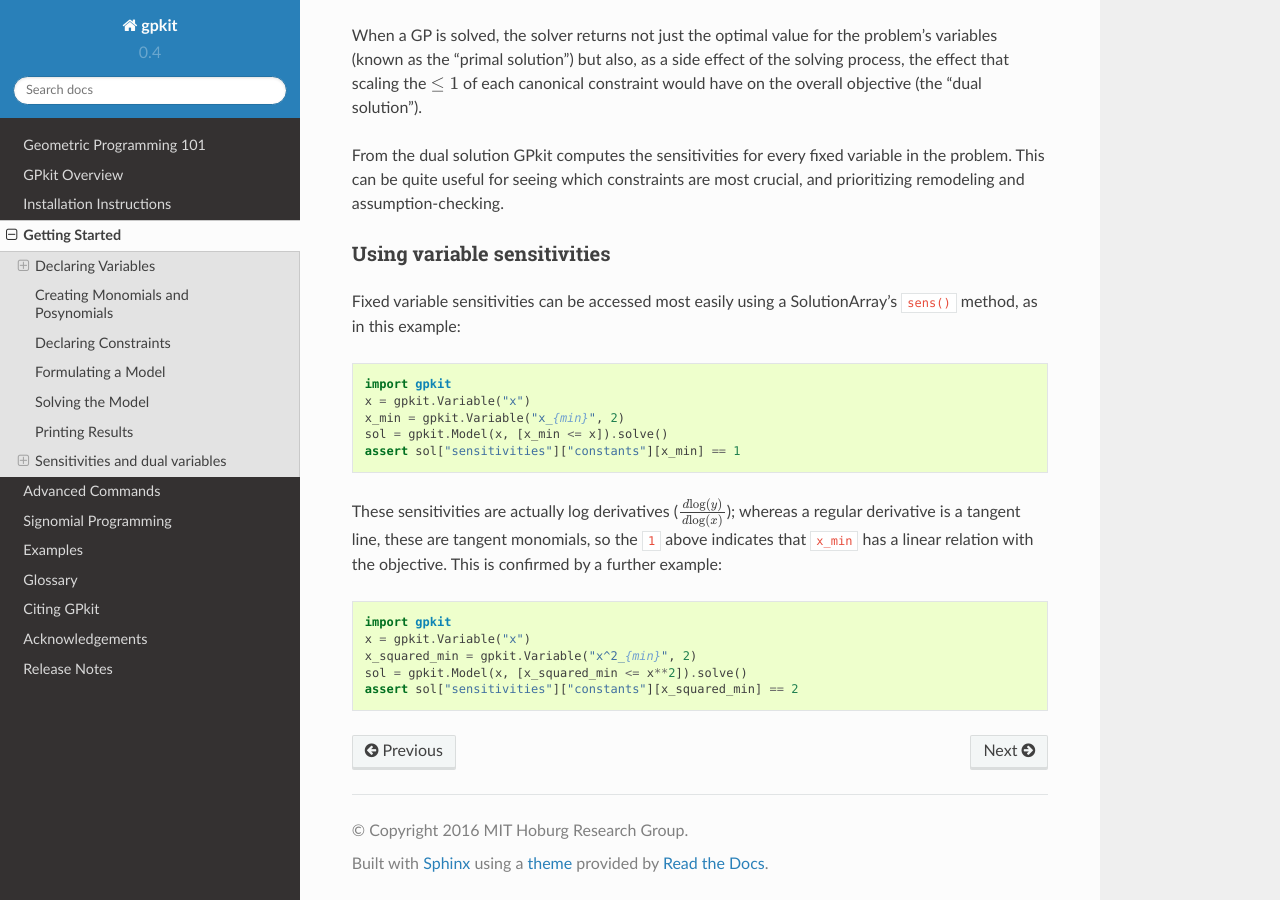
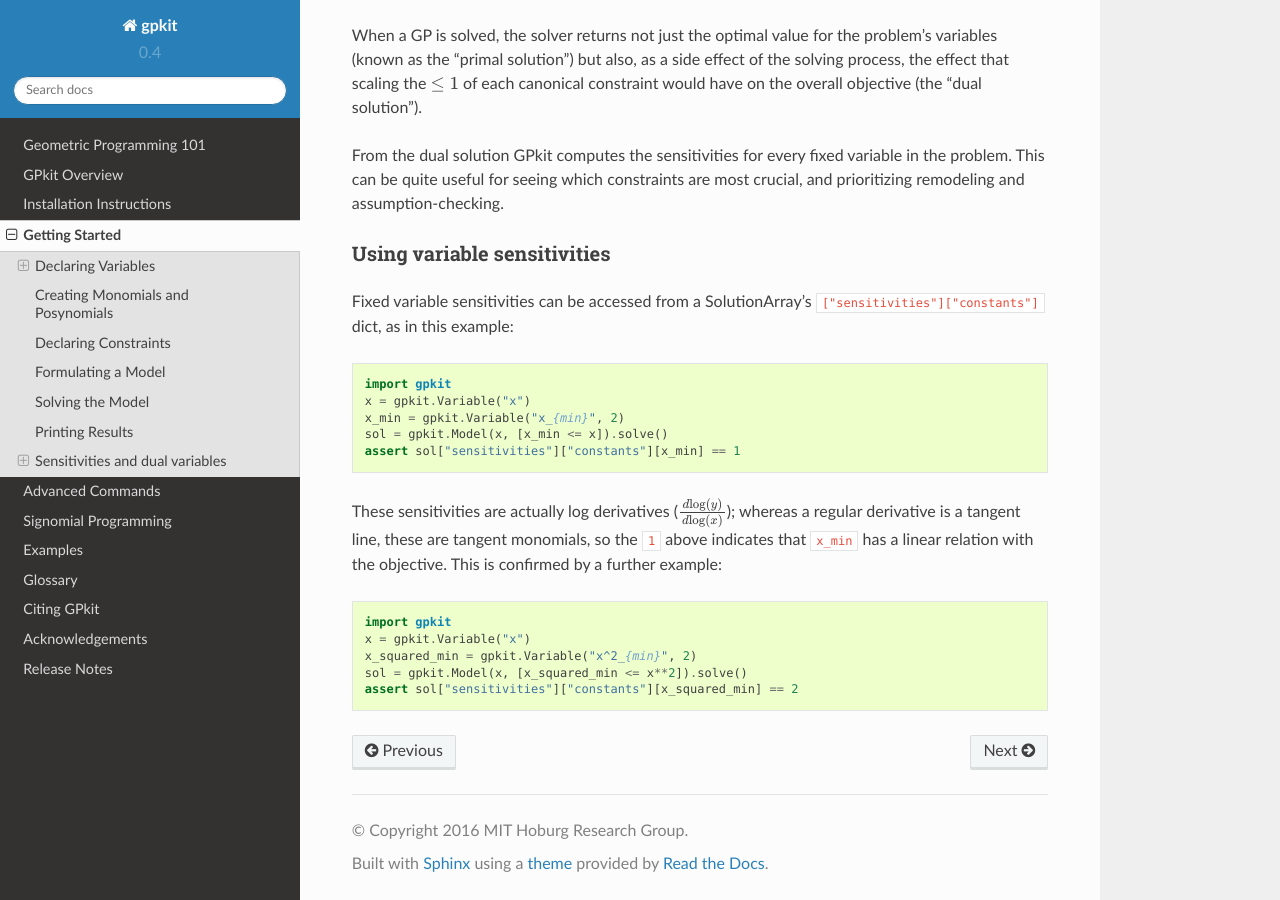
Before and after one commit to convexengineering/gpkit, a Sphinx documentation site: the page built from docs/source/gettingstarted.rst, in a window 1280 px wide and 900 px high, scrolled down 3456 px. Built offline with Sphinx 7.4.7 and the Read the Docs theme 2.0.0, drawn with Linux system fonts in a browser that asks for light colours.

Commit message:
get rid of one more sens()

```diff
--- a/docs/source/gettingstarted.rst
+++ b/docs/source/gettingstarted.rst
@@ -183,7 +183,7 @@ From the dual solution GPkit computes the sensitivities for every fixed variable
 Using variable sensitivities
 ----------------------------
 
-Fixed variable sensitivities can be accessed most easily using a SolutionArray’s ``sens()`` method, as in this example:
+Fixed variable sensitivities can be accessed from a SolutionArray’s ``["sensitivities"]["constants"]`` dict, as in this example:
 
 .. code-block:: python
 
```
